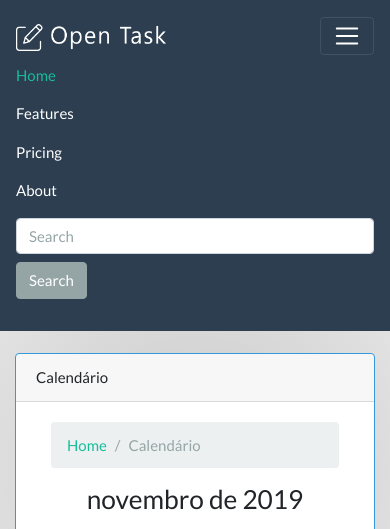
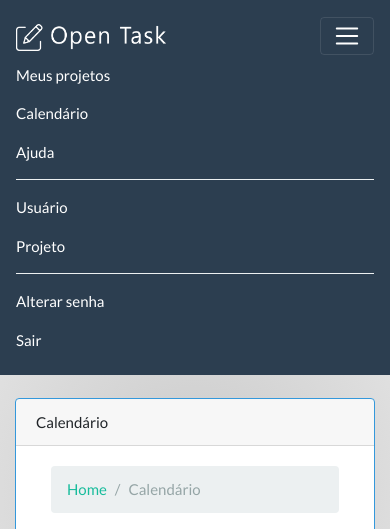
Before and after one commit to satellasoft/OpenTask, a PHP site: page /opentask/calendar/ in a window 390 px wide, after a click that opens the changed part. Shown: the top 529 px of the page. Run offline with PHP 8.4, Linux system fonts and the light colour scheme; the visitor is signed in with stand-in values (Sample User, id 1); tables that the repository leaves empty hold one stand-in row (values such as "Sample post"); data that the repository does not hold is empty.

Commit message:
Mobile menu links

```diff
--- a/App/View/layout/partials/menu-desktop.php
+++ b/App/View/layout/partials/menu-desktop.php
@@ -9,7 +9,7 @@
         <li><a href="<?=BASE?>">Início</a></li>
         <li><a href="#">Meus projetos</a></li>
         <li><a href="<?=BASE?>calendar/">Calendário</a></li>
-        <li><a href="<?=BASE?>/help">Ajuda</a></li>
+        <li><a href="<?=BASE?>help">Ajuda</a></li>
       </ul>
     </div>
   </div>
--- a/App/View/layout/partials/menu-mobile.php
+++ b/App/View/layout/partials/menu-mobile.php
@@ -7,23 +7,22 @@
 
     <div class="collapse navbar-collapse" id="navbarColor01">
       <ul class="navbar-nav mr-auto">
-      <li class="nav-item active">
-        <a class="nav-link" href="#">Home <span class="sr-only">(current)</span></a>
-      </li>
-      <li class="nav-item">
-        <a class="nav-link" href="#">Features</a>
-      </li>
-      <li class="nav-item">
-        <a class="nav-link" href="#">Pricing</a>
-      </li>
-      <li class="nav-item">
-        <a class="nav-link" href="#">About</a>
-      </li>
+        <li class="nav-item"><a class="nav-link" href="#">Meus projetos</a></li>
+        <li class="nav-item"><a class="nav-link" href="<?=BASE?>calendar/">Calendário</a></li>
+        <li class="nav-item"><a class="nav-link" href="<?=BASE?>help">Ajuda</a></li>
+        <li><div class="dropdown-divider"></div></li>
+
+        <!--ADMINISTRATOR-->
+        <?php
+        if($_SESSION["p"] == 1){
+          ?>
+          <li class="nav-item"><a class="nav-link"  href="<?=BASE?>user/">Usuário</a></li>
+          <li class="nav-item"><a class="nav-link"  href="<?=BASE?>project">Projeto</a></li>
+        <?php } ?>
+        <li><div class="dropdown-divider"></div></li>
+        <li class="nav-item"><a class="nav-link"   href="<?=BASE?>user/passwordchange">Alterar senha</a></li>
+        <li class="nav-item"><a class="nav-link"   href="<?=BASE?>login/logout">Sair</a></li>
       </ul>
-    <form class="form-inline my-2 my-lg-0">
-      <input class="form-control mr-sm-2" type="text" placeholder="Search">
-      <button class="btn btn-secondary my-2 my-sm-0" type="submit">Search</button>
-    </form>
     </div>
   </nav>
   <br>
```
Lines whose indentation alone changed are shown as unchanged.
